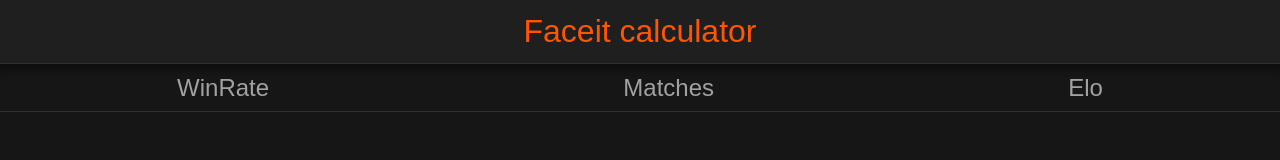
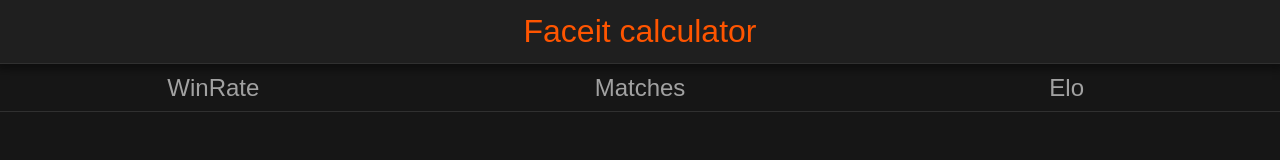
Before and after one commit to ivanchikk/faceit-calculator, a plain HTML site: page index.html in a window 1280 px wide. Drawn offline with Linux system fonts and the light colour scheme.

Commit message:
Calc panel adjustments

```diff
--- a/style.css
+++ b/style.css
@@ -36,8 +36,9 @@ nav {
 
 .box {
     display: flex;
-    flex-direction: column;
+    align-items: center;
     justify-content: center;
+    width: 100%;
     position: relative;
     padding: 4px 16px;
 }
```
